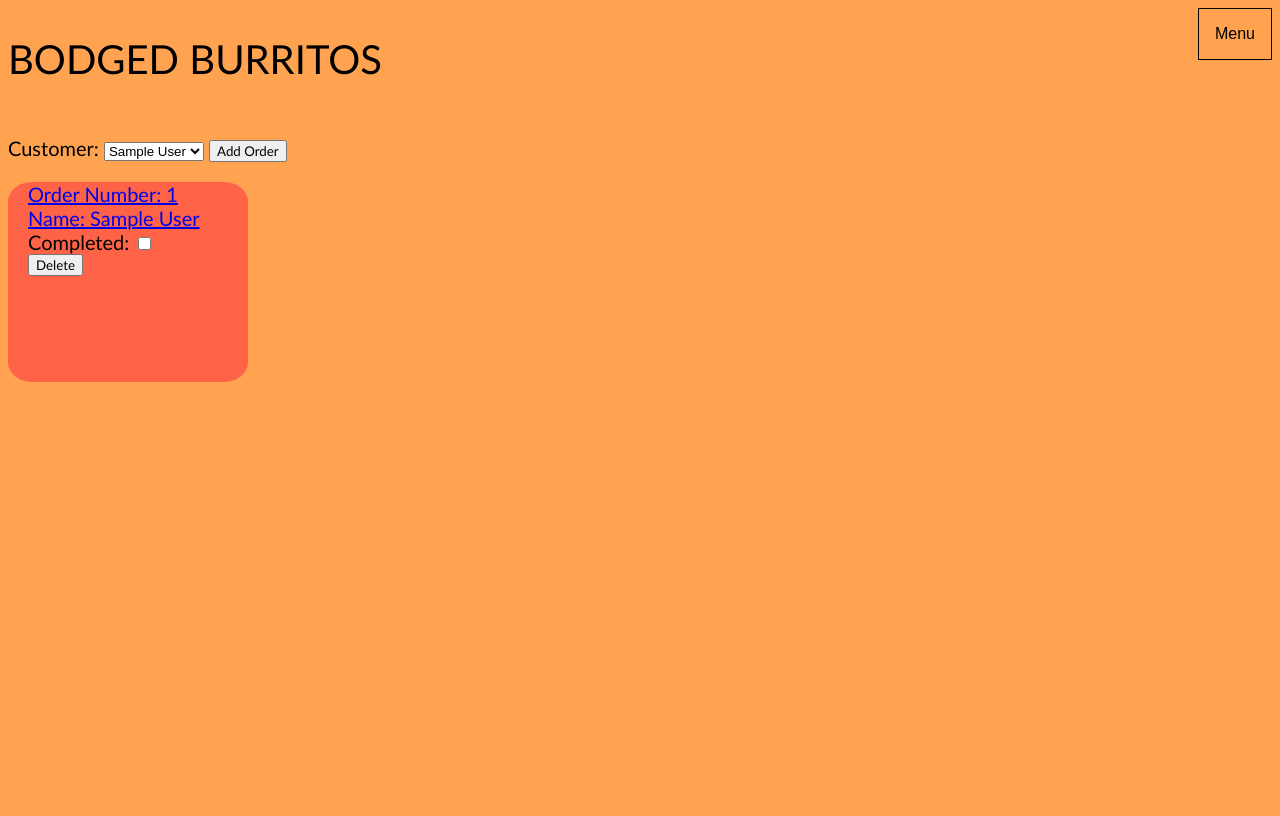
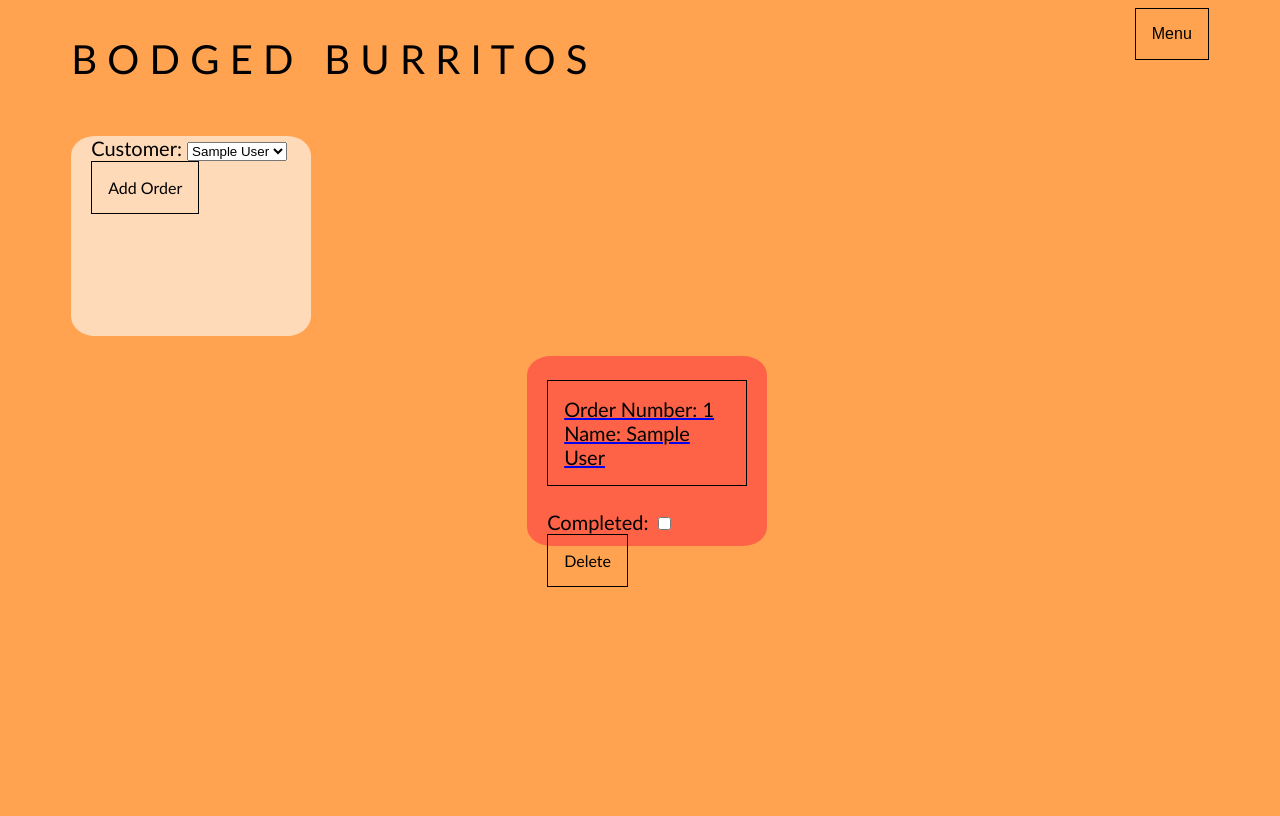
Before and after one commit to Neilroberts85/takeaway, a Flask app: page /orders in a window 1280 px wide. Run offline with Flask 3, Linux system fonts and the light colour scheme; tables that the repository leaves empty hold one stand-in row (values such as "Sample post"); some libraries are stand-ins or nearby versions.

Commit message:
final day tweeking, if things go pear-shaped, use this

```diff
--- a/static/main.css
+++ b/static/main.css
@@ -5,14 +5,14 @@ body {background-color: #FFA351;
     font-size: 20px;
 }
 
-.wrapper {width: 100%;
+.wrapper {width: 90%;
         margin: 0 auto;}
 
 .logo {float: left;}
 
 .main {position: absolute;
     margin-top: 10%;
-width: 100%;}
+width: 90%;}
 
 .menu_button {background-color: transparent;
         color: black;
@@ -92,7 +92,7 @@ font-family: 'Gill Sans', 'Gill Sans MT', Calibri, 'Trebuchet MS', sans-serif;}
         padding-right: 20;
         border-color: #FFBE7B;
         border-radius: 10%;
-        height: 800px;
+        height: 1000px;
         }
 
 
@@ -100,11 +100,12 @@ font-family: 'Gill Sans', 'Gill Sans MT', Calibri, 'Trebuchet MS', sans-serif;}
         width: 33.33%;
         float: right;
 
+
     padding-left: 20;
     padding-right: 20;
     border-color: #FFBE7B;
     border-radius: 10%;
-    height: 800px;
+    height: 1000px;
     }
 
 
@@ -127,10 +128,89 @@ font-family: 'Gill Sans', 'Gill Sans MT', Calibri, 'Trebuchet MS', sans-serif;}
     border-radius: 10%;
     height: 800px;}
 
+.order-list {display: flex;
+    flex-wrap: wrap;
+    justify-content: space-around;
+
+    gap: 2em}
+
 .order-item {background-color: tomato;
     padding-left: 20;
     padding-right: 20;
-    border-color: #FFBE7B;
     border-radius: 10%;
     width: 200px;
-    height: 200px;}
+    height: 190px;}
+
+.order-form-order {background-color: peachpuff;
+    padding-left: 20;
+    padding-right: 20;
+    border-radius: 10%;
+    width: 200px;
+    height: 200px;
+}
+
+
+.delete-order-button {background-color: transparent;
+    color: black;
+    padding: 16px;
+    font-size: 16px;
+    cursor: pointer;
+    border: 1px solid}
+
+
+    .add-order-button {background-color: transparent;
+        color: black;
+        padding: 16px;
+        font-size: 16px;
+        cursor: pointer;
+        border: 1px solid}
+
+    .click-order-button {background-color: transparent;
+        color: black;
+        padding: 16px;
+        font-size: 16px;
+        cursor: pointer;
+        border: 1px solid;
+        font-size: 20px;}
+
+    #show-customer {background-color: tomato;
+        padding-left: 20;
+        padding-right: 20;
+        border-radius: 10%;
+        width: 200px;
+        height: 250px;}
+
+        #update-field {background-color: tomato;
+        padding-left: 20;
+        padding-right: 20;
+        border-radius: 10%;
+        width: 400px;
+        height: 250px;}
+
+.update {background-color: transparent;
+    color: black;
+    padding: 16px;
+    font-size: 16px;
+    cursor: pointer;
+    border: 1px solid}
+
+button {background-color: transparent;
+    color: black;
+    padding: 16px;
+    font-size: 16px;
+    cursor: pointer;
+    border: 1px solid}
+
+    input[type=submit] {background-color: transparent;
+        color: black;
+        padding: 16px;
+        font-size: 16px;
+        cursor: pointer;
+        border: 1px solid}
+
+table {border: 2px solid;
+width: 40%;}
+
+td.summary-value {text-align: right;}
+
+.quantity-input {float: right;}
--- a/templates/base.jinja
+++ b/templates/base.jinja
@@ -8,7 +8,7 @@
       <div class="wrapper">
 
           <div class="logo">
-            <h1>BODGED BURRITOS</h1>
+            <h1>B O D G E D   &nbsp;     B U R R I T O S</h1>
           </div>
           <div class="right_menu">
             <button class="menu_button">Menu</button>
--- a/templates/customers.jinja
+++ b/templates/customers.jinja
@@ -18,7 +18,7 @@
         <h3>Phone Number: {{ customer.customer_phone_number}}</h3>
         <h4>Address: {{ customer.customer_street_name }}</h4>
 
-        <form class="form" action="/customers/delete/{{ customer.id }}" method="POST">
+        <form class="delete-button" action="/customers/delete/{{ customer.id }}" method="POST">
             <input type="submit" value="Delete">
         </form>
 
--- a/templates/orders.jinja
+++ b/templates/orders.jinja
@@ -1,10 +1,11 @@
 {% extends "base.jinja" %}
 
 {% block content %}
-  <form class="order-form" action="/orders" method="post">
+  <form class="order-form-order" action="/orders" method="post">
     <label for="dropdown">Customer:</label>
     <select id="dropdown" name="customers">
       {% for customer in customers %}
+
         <option value="{{ customer.id }}">{{ customer.customer_name }}</option>
       {% endfor %}
     </select>
@@ -12,11 +13,15 @@
   </form>
 
   <div class="order-list">
+
     {% for order in orders %}
       <div class="order-item">
+      <br>
         <a href="/orders/{{ order.id }}" class="order-link">
+          <div class="click-order-button">
           Order Number: {{ order.id }}<br>
           Name: {{ order.customer.customer_name }}
+          </div>
         </a><br>
         <label for="completed">Completed:</label>
         <input type="checkbox" id="completed" name="completed" value="completed">
--- a/templates/update_customer.jinja
+++ b/templates/update_customer.jinja
@@ -1,7 +1,8 @@
 {% extends "base.jinja" %}
 
 {% block content %}
-
+<div id="update-field">
+<br>
     <h3>{{ customer.customer_name }}<h3></h3>
 <form action="/customers/update/{{customer.id}}" method="POST">
 
@@ -16,7 +17,8 @@
 
     <label for="address">Update Address</label>
     <input type="text" name="address" id="address" value={{customer.customer_street_name}}>
-
+    <br>
     <input type="submit" class="update" value="Update">
 </form>
+</div>
 {% endblock%}
```
Also changed, not shown: templates/show_customer.jinja (+6 -2 lines), templates/show_order.jinja (+7 -8 lines).
